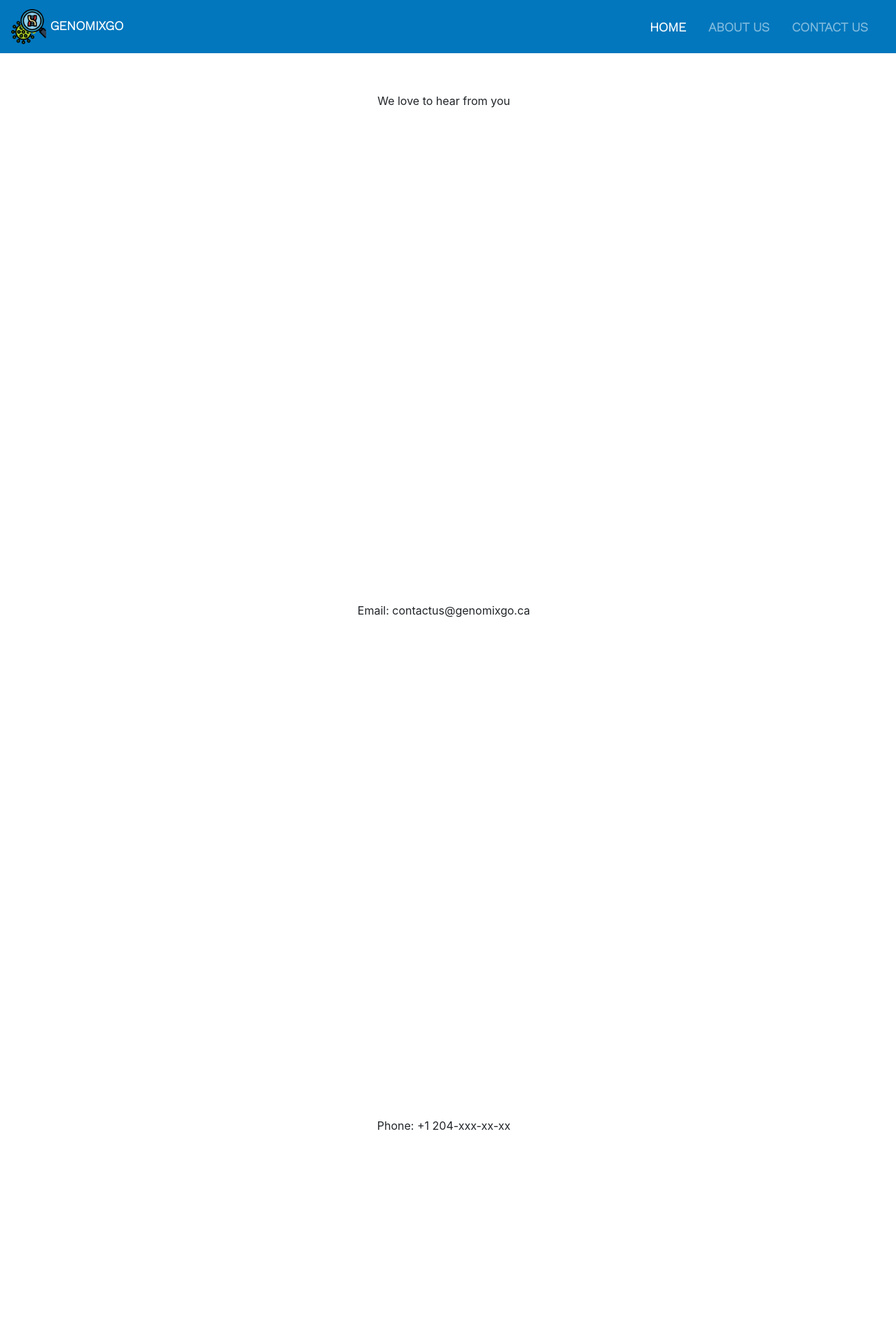
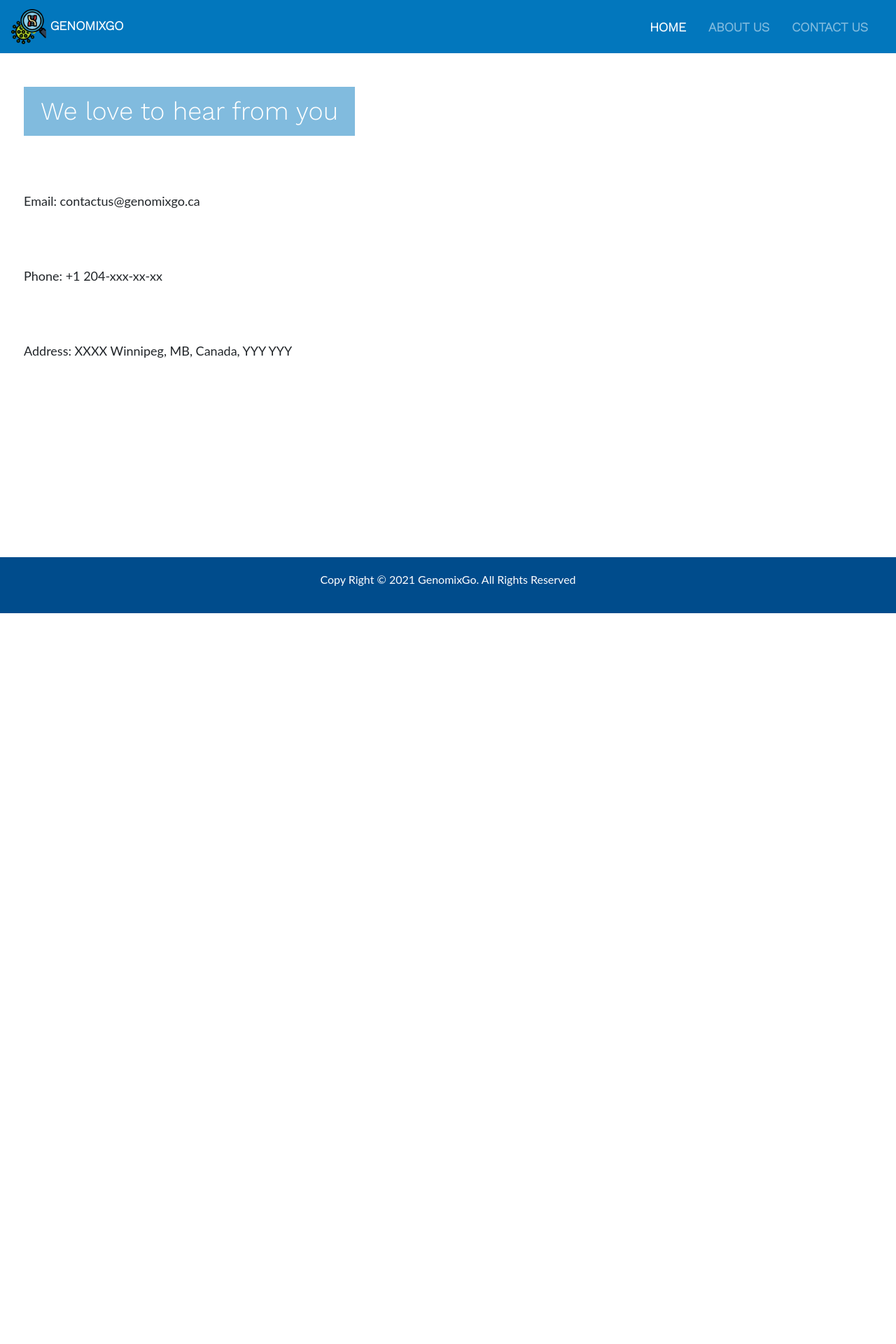
Before and after one commit to kimiashadkami/UI-for-a-Microbial-Genomics-Database, a Flask app: page /contactus.html in a window 1280 px wide. Shown: the top 1920 px of the page at 70% size. After the commit the page ends 876 px from the top, so only its background shows below. Run offline with Flask 2, Linux system fonts and the light colour scheme.

Commit message:
contact us page development

```diff
--- a/static/css/contactus.css
+++ b/static/css/contactus.css
@@ -1,15 +1,33 @@
 /*main*/
-.main-container{
-  min-height: 90vh;
+@font-face {
+  font-family: 'Lato';
+  src: url(../fonts/Lato/Lato-Light.ttf);
+
+  font-family: 'WorkSans';
+  src: url(../fonts/Work_Sans/WorkSans-Light.ttf);
 }
 
-.main-container .row{
+.main-container{
   min-height: 90vh;
 }
 
 .main-container .row .col{
   display: flex;
-  justify-content: center;
+  justify-content: left;
   margin-top: auto;
   margin-bottom: auto;
 }
+
+.main-container .row .col .contactus-txt{
+  display: flex;
+  justify-content: left;
+  font-family: Lato;
+  font-size: 18px;
+}
+
+.main-container .row:first-child .contactus-txt{
+  color: #ffffff;
+  background-color: #81bbde;
+  font-family: WorkSans;
+  font-size: 36px;
+}
```
